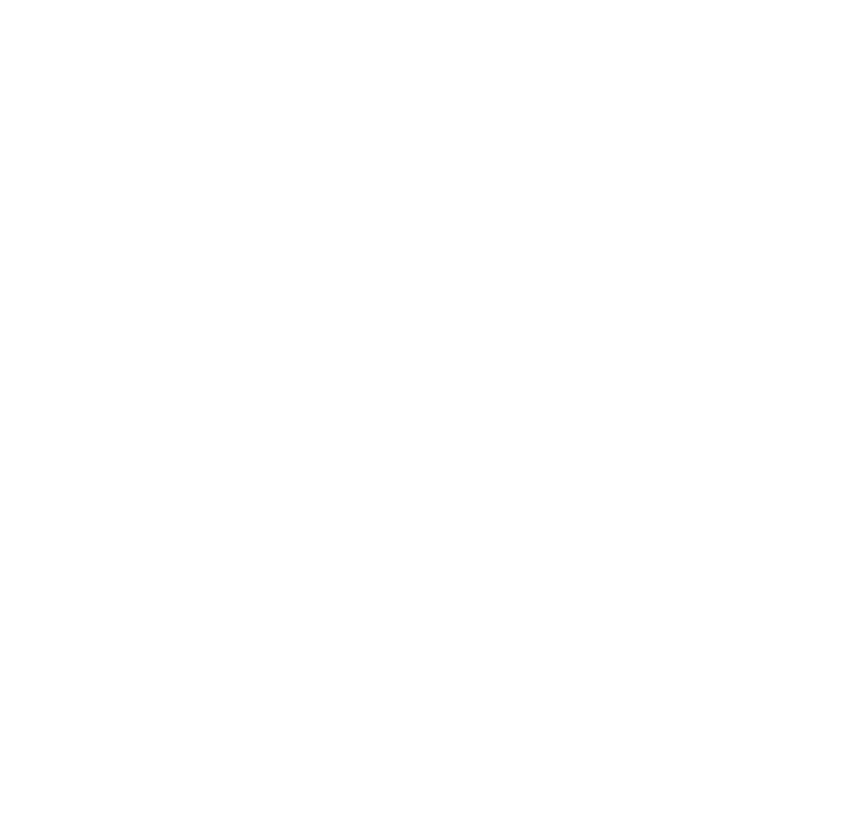
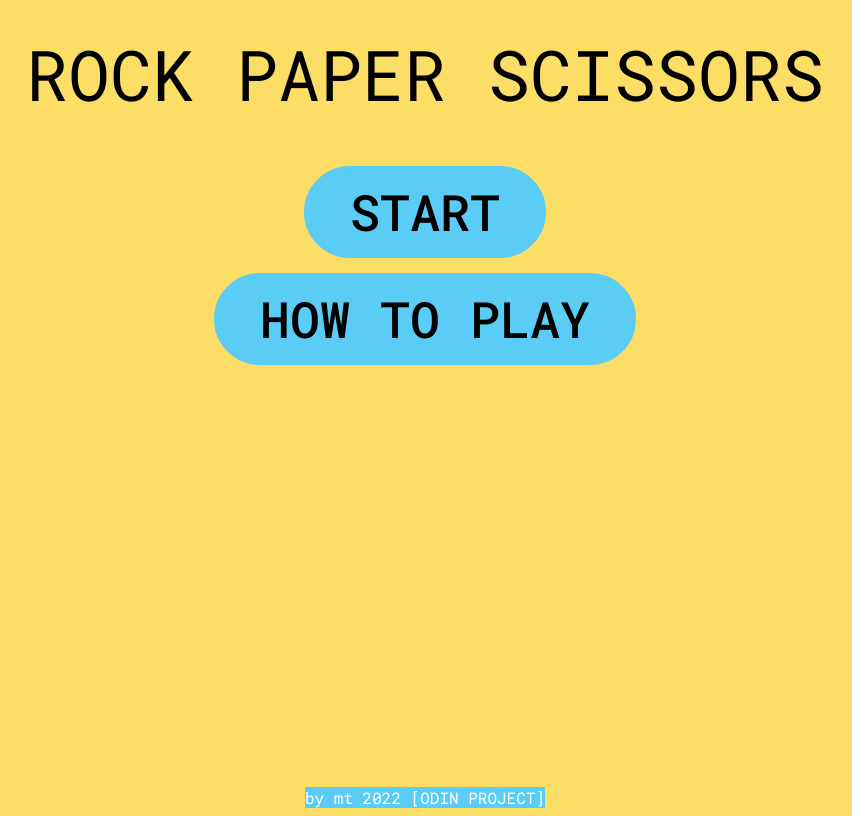
Before and after one commit to Mttt7/Rock-Paper_Scissors, a plain HTML site: page index.html in a window 1280 px wide. Shown: the whole page, without its empty margins (215-1067 px from the left). Drawn offline with Linux system fonts and the light colour scheme.

Commit message:
improve look

```diff
--- a/index.html
+++ b/index.html
@@ -5,13 +5,29 @@
     <meta http-equiv="X-UA-Compatible" content="IE=edge">
     <meta name="viewport" content="width=device-width, initial-scale=1.0">
     <link rel="stylesheet" href="style.css">
+    <link rel="preconnect" href="https://fonts.googleapis.com">
+<link rel="preconnect" href="https://fonts.gstatic.com" crossorigin>
+<link href="https://fonts.googleapis.com/css2?family=Press+Start+2P&family=Roboto+Mono:ital,wght@0,200;0,300;0,400;0,500;0,700;1,200;1,400;1,500;1,600&display=swap" rel="stylesheet">
     <title>Rock Paper Scissors</title>
 </head>
 <body>
+    <div class="header">
+        <div class="text">ROCK PAPER SCISSORS</div>
+    </div>
+
+    <div class="menu">
+        <div class="buttons">
+            <div id="start-button">START</div>
+            <div id="how-to-play-button">HOW TO PLAY</div>
+        </div>
+    </div>
 
 
 
 
+    <div class="footer">
+        <div class="text">by mt 2022 [ODIN PROJECT]</div>
+    </div>
 
     <script src="script.js"></script>
 </body>
--- a/script.js
+++ b/script.js
@@ -0,0 +1,3 @@
+getComputerChoice(){
+
+}
--- a/style.css
+++ b/style.css
@@ -0,0 +1,58 @@
+body{
+    display: flex;
+    flex-direction: column;
+    align-items: center;
+
+    background-color:#fcde67 ;
+    min-height: 100vh;
+}
+
+/*  HEADER */
+
+
+
+.header .text{
+    font-size: 70px;
+    font-family: 'Roboto Mono', monospace;
+    padding: 20px;
+}
+
+
+
+/* MENU */
+.menu .buttons{
+    display: flex;
+    flex-direction: column;
+    justify-content: center;
+    align-items: center;
+    gap: 15px;
+    padding: 26px;
+
+    font-family: 'Roboto Mono', monospace;
+    font-size: 50px;
+
+}
+.menu{
+    flex: 1;
+}
+
+.menu .buttons>*{
+    border: solid 3px #5bccf6;
+    border-radius: 70px;
+    padding: 10px 43px;
+    font-weight: 500;
+    background-color: #5bccf6;
+}
+
+/* FOOTER */
+
+.footer{
+    background-color: #5bccf6;
+    display: flex;
+    flex-direction: column;
+}
+.footer .text{
+
+    font-family: 'Roboto Mono', monospace;
+    color:white;
+}
```
